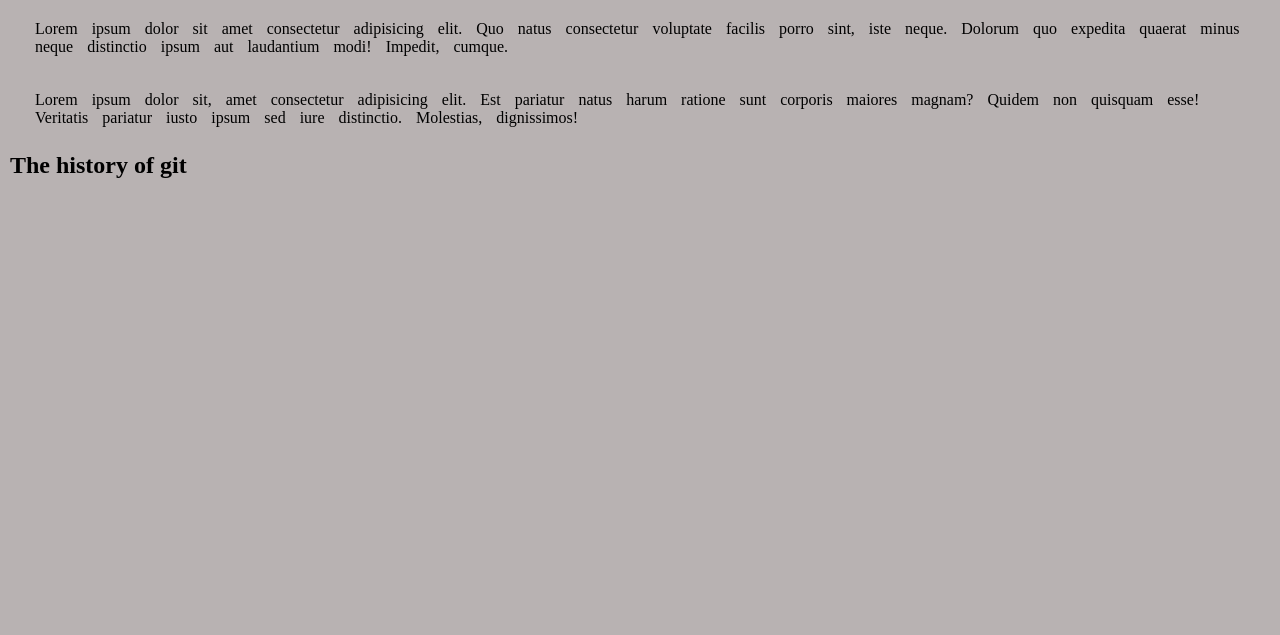
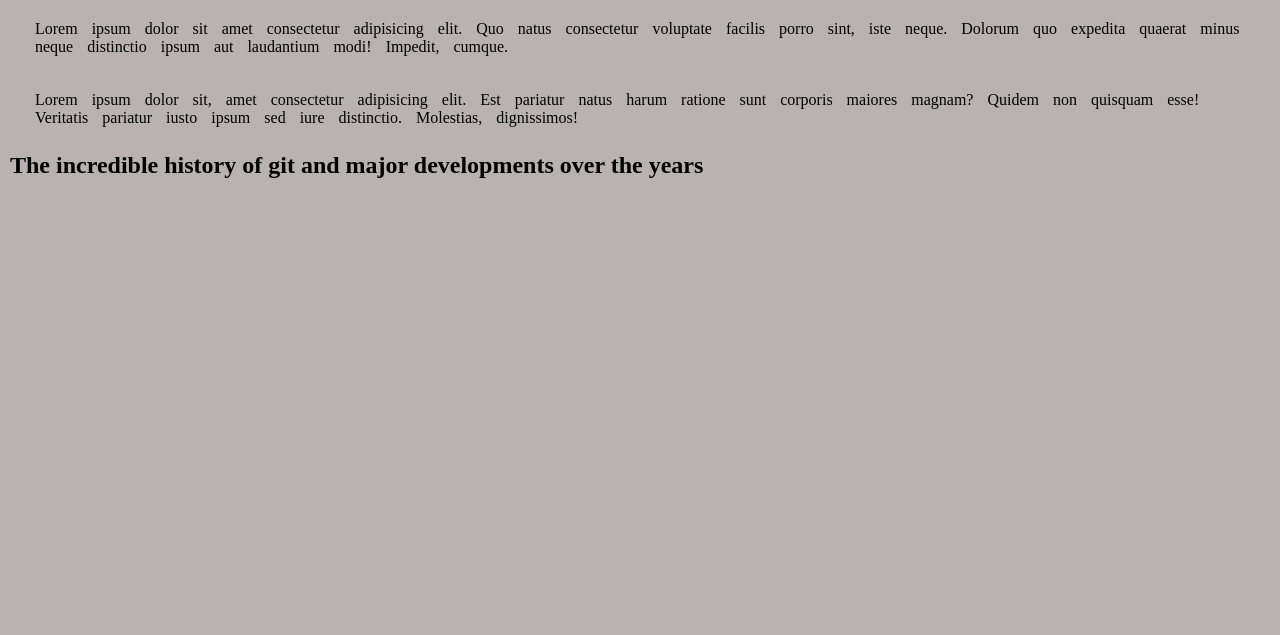
Before and after one commit to Mickkkon/Mikoko, a plain HTML site: page index.html in a window 1280 px wide. Shown: the part 165-800 px from the top of the page. Drawn offline with Linux system fonts and the light colour scheme.

Commit message:
Update index.html

```diff
--- a/index.html
+++ b/index.html
@@ -27,6 +27,6 @@
 
     <p>Lorem ipsum dolor sit, amet consectetur adipisicing elit. Est pariatur natus harum ratione sunt corporis maiores magnam? Quidem non quisquam esse! Veritatis pariatur
         iusto ipsum sed iure distinctio. Molestias, dignissimos!</p>
-    <h2>The history of git</h2>
+    <h2>The incredible history of git and major developments over the years</h2>
 </body>
 </html>
```
